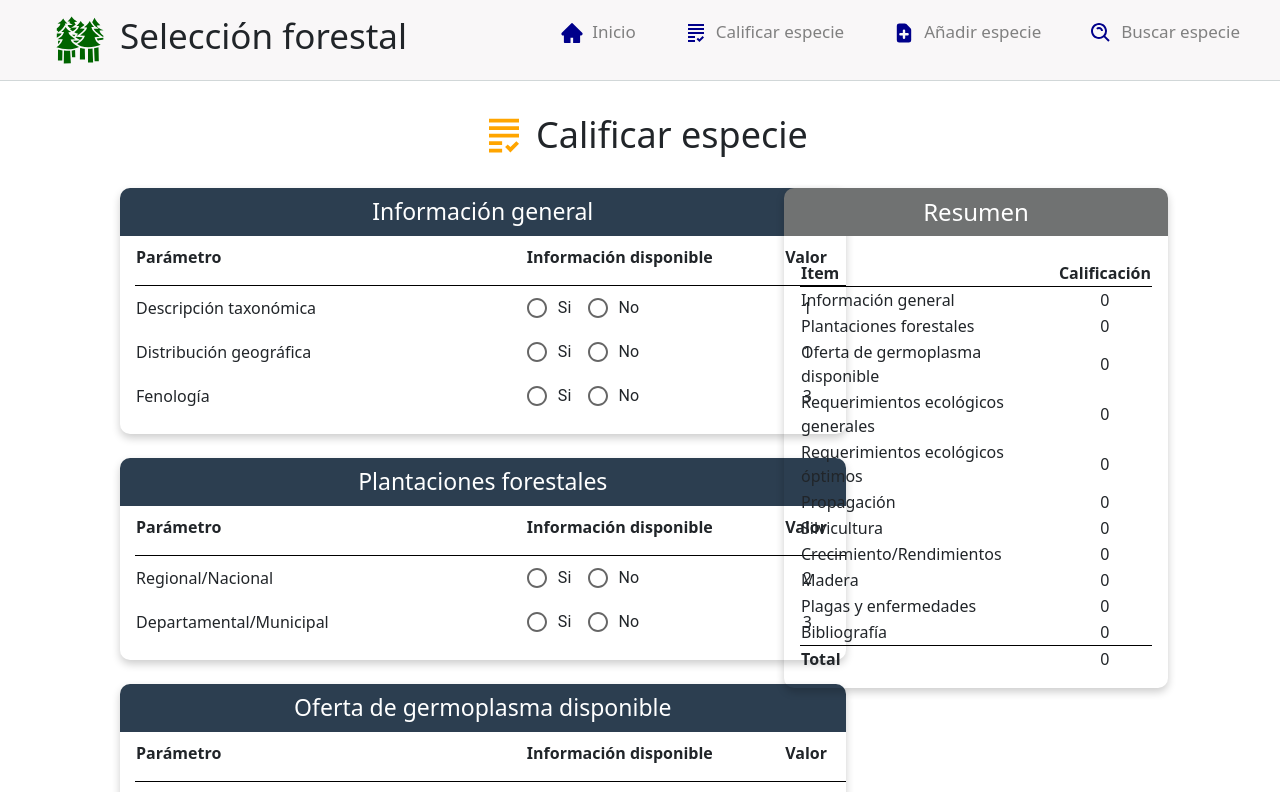
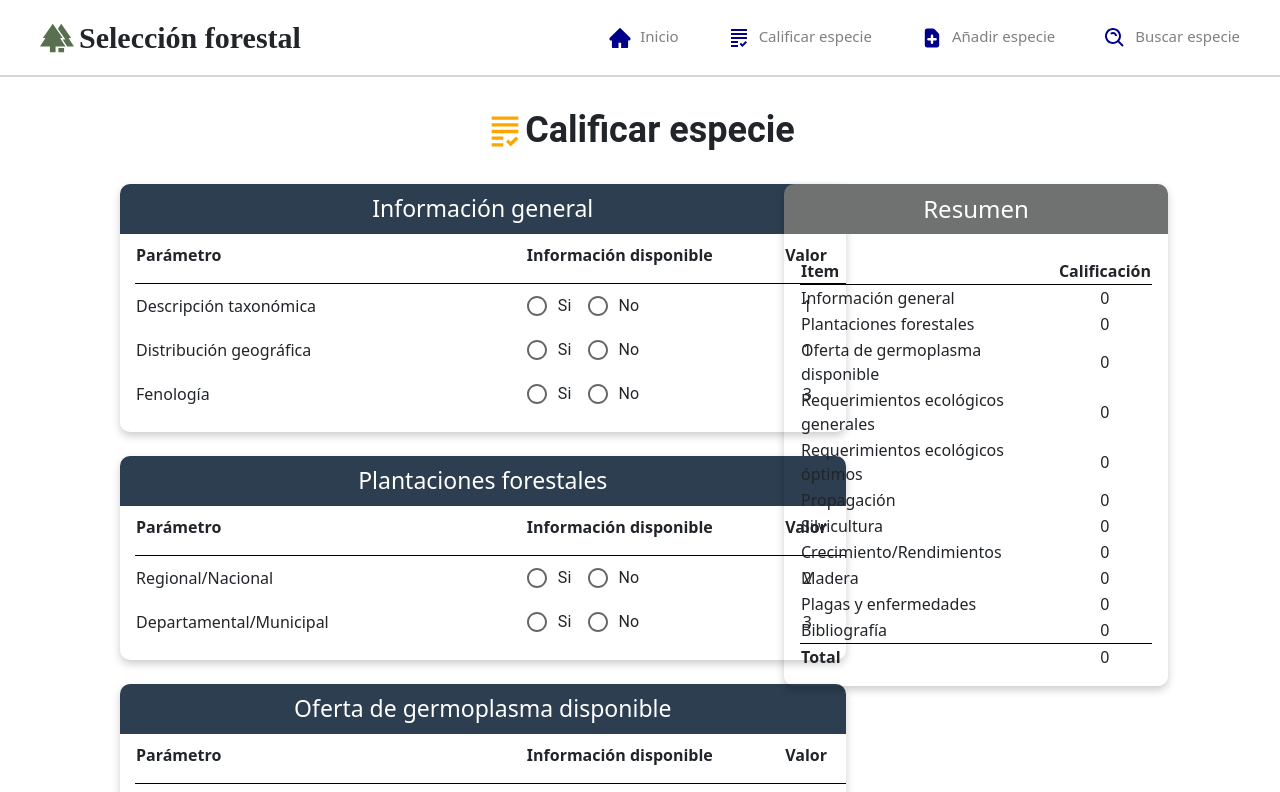
Before and after one commit to jsmendozap/PlantSelection, a React (Create React App) app: page /calificar in a window 1280 px wide. Shown: the top 792 px of the page. Built offline with nearby package versions, Linux system fonts and the light colour scheme.

Commit message:
Cambios en el header

```diff
--- a/src/Components/Header.jsx
+++ b/src/Components/Header.jsx
@@ -1,5 +1,5 @@
 import React from 'react'
-import { GiForest } from "react-icons/gi"
+import ForestIcon from '@mui/icons-material/Forest'
 import { MdGrading } from "react-icons/md"
 import { BiSearchAlt } from "react-icons/bi"
 import { AiFillHome } from "react-icons/ai"
@@ -10,7 +10,7 @@ import { useState } from 'react'
 const Header = () => {
 
   const estilos = {
-    height: "80px",
+    height: "75px",
     display: "flex",
     alignItems: "center",
     marginLeft: "5vh"
@@ -21,18 +21,18 @@ const Header = () => {
   const [agregar, setAgregar] = useState('gray')
   const [buscar, setBuscar] = useState('gray')
 
-  const items = {marginRight: '5vh', fontSize: 17, cursor: 'pointer'}
+  const items = {marginRight: '5vh', fontSize: 15, cursor: 'pointer'}
 
   return (
-    <div style={{display: 'flex', justifyContent: 'space-between', alignItems: 'center', backgroundColor: '#F9F7F8', marginBottom: '4vh', borderBottom: '1px solid #D1D7D8'}}>
+    <div style={{display: 'flex', justifyContent: 'space-between', alignItems: 'center', marginBottom: '4vh', borderBottom: '2px solid #D1D7D8'}}>
       <div style={estilos}>
-        <GiForest style={{width: '10vh', height: '50px', color: 'darkgreen'}}/>
-        <h2 style={{font: 'VAG Rounded Light', fontSize: 35}}>
+        <ForestIcon style={{width: '34px', height: '34px', marginRight: '5px', color: '#59704F'}}/>
+        <h2 style={{fontFamily: 'VAG Rounded Light', fontWeight: 'bold', fontSize: 30, margin: '0px'}}>
           Selección forestal
         </h2>
       </div>
       <div>
-        <ul style={{listStyle: 'none', display: 'flex'}}>
+        <ul style={{listStyle: 'none', display: 'flex', margin: '0'}}>
           <li style={items}>
             <Link to="/" style={{color: `${inicio}`, textDecoration: 'none'}} onMouseEnter={() => setInicio('#533E8A')} onMouseLeave={() => setInicio('gray')}>
               <AiFillHome style={{width: '5vh', height: '3vh', color: 'darkblue'}}/>
--- a/src/Components/Resumen.jsx
+++ b/src/Components/Resumen.jsx
@@ -6,7 +6,7 @@ const Resumen = () => {
     const { total } = useTotal()
 
     const intro = {
-        height: "6vh",
+        height: "50px",
         backgroundColor: "#707272",
         borderTopLeftRadius: "10px",
         borderTopRightRadius: "10px",
--- a/src/Pages/AgregarEspecie.jsx
+++ b/src/Pages/AgregarEspecie.jsx
@@ -32,7 +32,7 @@ const AgregarEspecie = () => {
   return (
     <div style={{width: '99%'}}>
       <div style={{display: 'flex', justifyContent: 'center', marginBottom: '3vh'}}>
-        <HiDocumentAdd style={{width: '8vh', height: '45px', color: 'orange'}}/>
+        <HiDocumentAdd style={{width: '5vh', height: '45px', color: 'orange'}}/>
         <h2>Agregar especie</h2>
       </div>
       <form ref={form} onSubmit={agregar} style={{textAlign: 'center'}}>
--- a/src/Pages/BuscarEspecie.jsx
+++ b/src/Pages/BuscarEspecie.jsx
@@ -10,7 +10,7 @@ const BuscarEspecie = () => {
   return (
     <div>
       <div style={{display: 'flex', justifyContent: 'center', marginBottom: '3vh'}}>
-        <BiSearchAlt style={{width: '8vh', height: '45px', color: 'orange'}}/>
+        <BiSearchAlt style={{width: '5vh', height: '45px', color: 'orange'}}/>
         <h2>Buscar especie</h2>
       </div>
       <div style={{display: 'flex', justifyContent: 'center'}}>
--- a/src/Pages/CalificarEspecie.jsx
+++ b/src/Pages/CalificarEspecie.jsx
@@ -17,7 +17,7 @@ const CalificarEspecie = () => {
 
   const estilos = {
     intro: {
-      height: "6vh",
+      height: "50px",
       backgroundColor: "#2c3e50",
       borderTopLeftRadius: "10px",
       borderTopRightRadius: "10px",
@@ -40,8 +40,8 @@ const CalificarEspecie = () => {
   return (
     <div>
       <div style={{display: 'flex', justifyContent: 'center', marginBottom: '3vh'}}>
-        <MdGrading style={{width: '8vh', height: '45px', color: 'orange'}}/>
-        <h1 style={{font: 'VAG Rounded Light', fontSize: 36}}>Calificar especie</h1>
+        <MdGrading style={{width: '5vh', height: '45px', color: 'orange'}}/>
+        <h1 style={{fontFamily: 'Roboto', fontWeight: 'bolder', fontSize: 36}}>Calificar especie</h1>
       </div>
       <div style={{display: 'flex'}}>
         <div>
```
